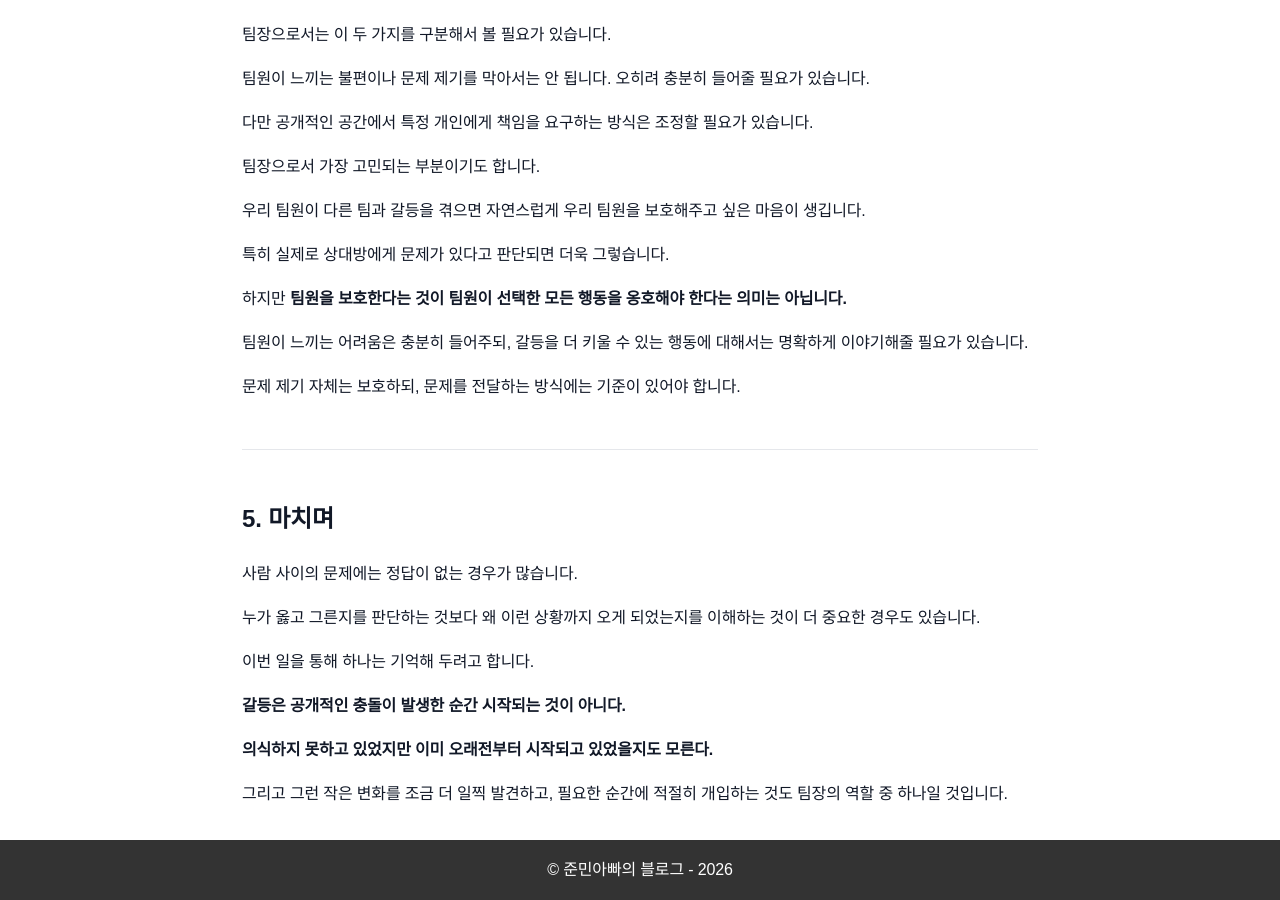
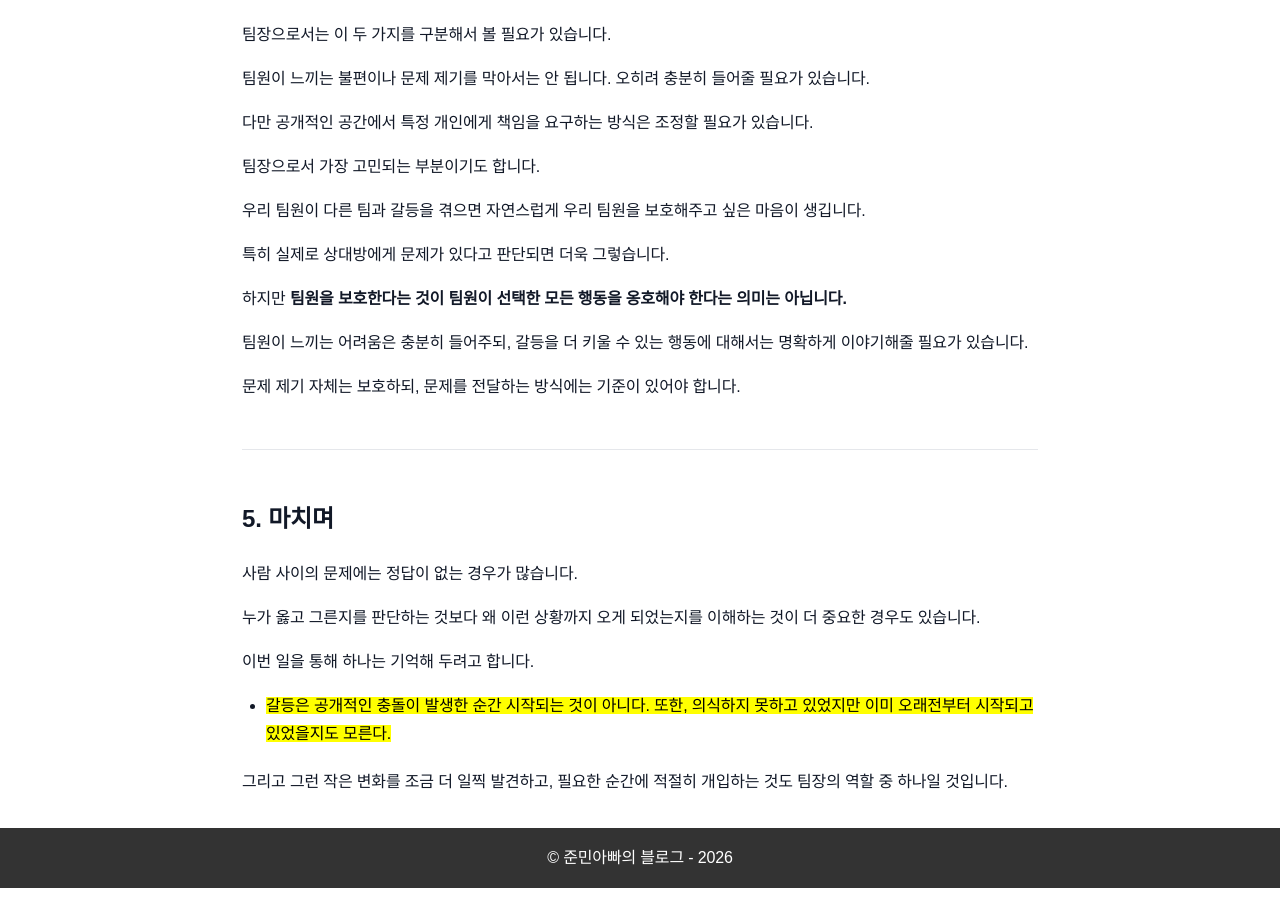
Before and after one commit to sanghoon-lee/sanghoon-lee.github.io, a Jekyll site: the page built from _posts/2026-09-16-conflict.md, in a window 1280 px wide and 900 px high, scrolled down 3171 px. Built offline with Jekyll 4.4.1, drawn with Linux system fonts in a browser that asks for light colours; nearby versions of some CDN libraries; comment, search, counter and statistics services are not loaded.

Commit message:
팀원간 갈등에 대한 포스팅 추가

```diff
--- a/_posts/2026-09-16-conflict.md
+++ b/_posts/2026-09-16-conflict.md
@@ -129,8 +129,6 @@ tags:
 
 이번 일을 통해 하나는 기억해 두려고 합니다.
 
-**갈등은 공개적인 충돌이 발생한 순간 시작되는 것이 아니다.**
-
-**의식하지 못하고 있었지만 이미 오래전부터 시작되고 있었을지도 모른다.**
+* <mark>갈등은 공개적인 충돌이 발생한 순간 시작되는 것이 아니다. 또한, 의식하지 못하고 있었지만 이미 오래전부터 시작되고 있었을지도 모른다.</mark>
 
 그리고 그런 작은 변화를 조금 더 일찍 발견하고, 필요한 순간에 적절히 개입하는 것도 팀장의 역할 중 하나일 것입니다.
```
